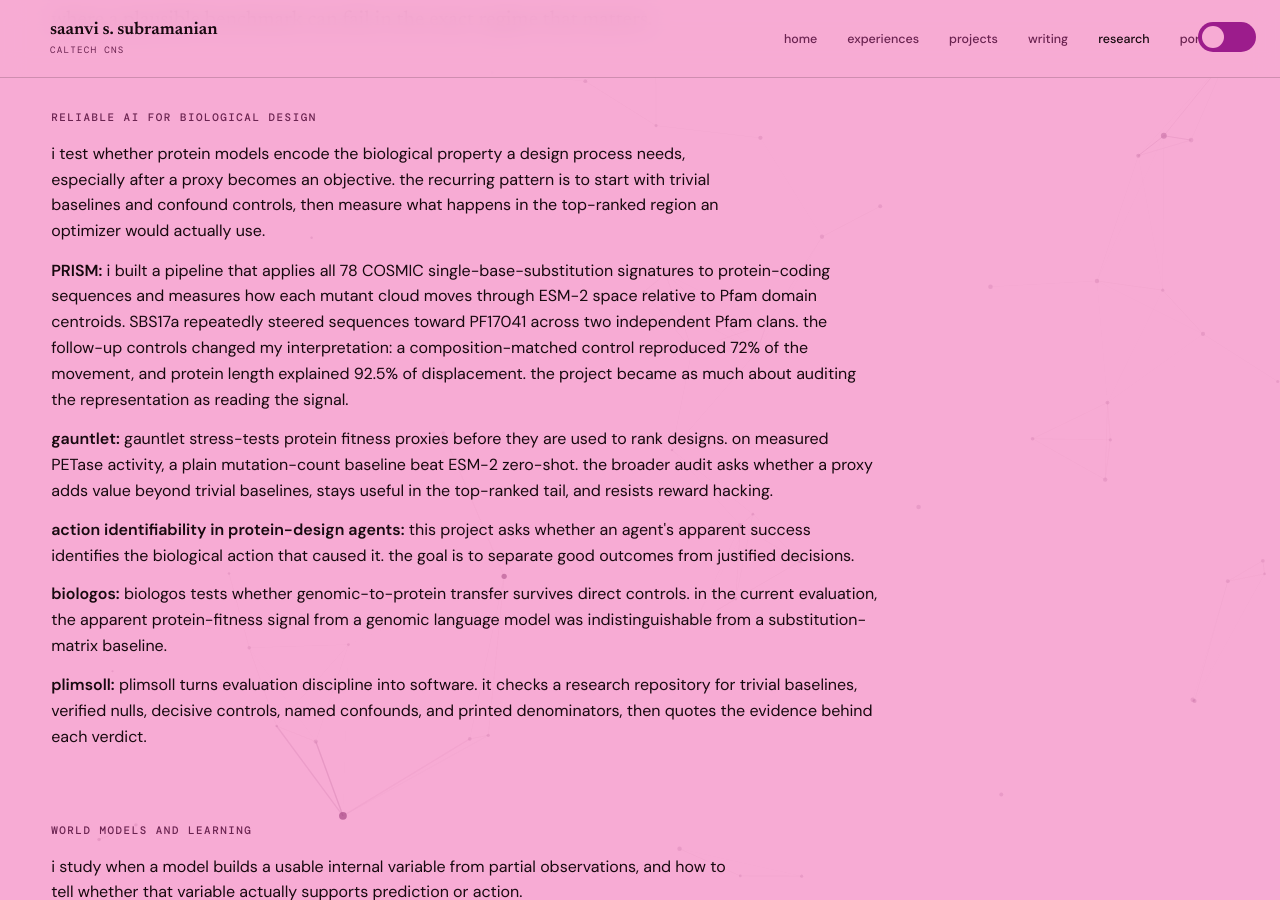
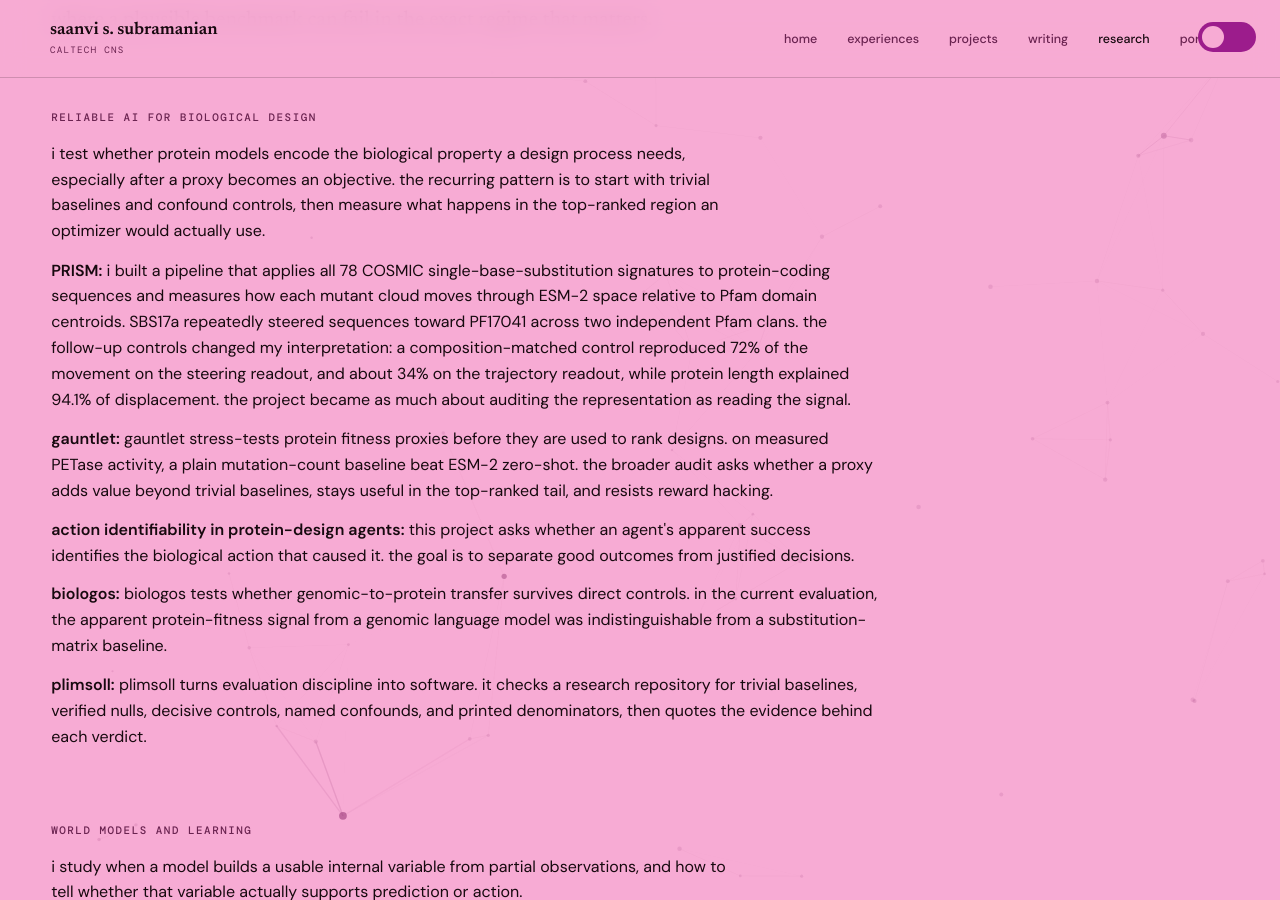
Before and after one commit to saanviiyer/saanviiyer.github.io, a Jekyll site: the page built from pages/research.html, in a window 1280 px wide and 900 px high, scrolled down 382 px. Built offline with Jekyll 4.4.1, drawn with Linux system fonts in a browser that asks for light colours; some web fonts are replaced.

Commit message:
Correct the length fit, scope the scramble ratio, and drop the retracted floor phrasing
The remaining surfaces still carried three claims the project ledgers have
since corrected.

The length fit reported as 92.5% has no code or saved output that produces
it; the only on-disk derivation gives 0.941, so these now read 94.1%. The
two files that document the provenance of that discrepancy are left alone
on purpose.

The 72% composition-matched ratio belongs to the steering readout. The
trajectory readout retains about 34% of the excess over uniform, so the
bare 72% is now scoped where it appeared as a project-general fact.

"Natural-protein floor" is a reference mean and standard deviation over 25
measured proteins, not a floor. REVISIONS.md records this as corrected in
wiml, icbinb and interpscience; these three surfaces were missed.

Co-Authored-By: Claude Opus 5 <noreply@anthropic.com>

```diff
--- a/pages/demo-selection-under-optimization.html
+++ b/pages/demo-selection-under-optimization.html
@@ -34,7 +34,7 @@ permalink: /pages/demos/selection-under-optimization/
 
     <p>With no noise the two curves sit on top of each other, because the proxy is the true quality and optimizing it optimizes what you want. Add noise and the proxy curve climbs faster than the true curve, because a larger search is more likely to find a candidate whose score is high for the wrong reason. That gap is the winner's curse, and it is why I report utility in the top-ranked region a design process would actually use, not just the bulk correlation.</p>
 
-    <p>The link to the projects is direct. In gauntlet a learned fitness proxy looked respectable in bulk and lost most of its usefulness among the top-ranked variants. In PRISM an unconstrained search pushed an embedding score far past the natural-protein floor while producing sequences that were not credible proteins. The white-box evaluation proposal is one answer to the same problem.</p>
+    <p>The link to the projects is direct. In gauntlet a learned fitness proxy looked respectable in bulk and lost most of its usefulness among the top-ranked variants. In PRISM an unconstrained search pushed an embedding score far outside the natural-protein reference band while producing sequences that were not credible proteins. The white-box evaluation proposal is one answer to the same problem.</p>
 
     <p class="demo-note">This is a Monte Carlo simulation drawn from Gaussian quality and Gaussian proxy error, averaged over many trials in your browser. It illustrates the selection mechanism and is not fit to any dataset.</p>
   </div>
--- a/pages/research.html
+++ b/pages/research.html
@@ -12,7 +12,7 @@ permalink: /pages/research/
 <h2 class="section-heading">Reliable AI for biological design</h2>
 <p class="proj-blurb">i test whether protein models encode the biological property a design process needs, especially after a proxy becomes an objective. the recurring pattern is to start with trivial baselines and confound controls, then measure what happens in the top-ranked region an optimizer would actually use.</p>
 
-<p class="proj-line"><strong>PRISM:</strong> i built a pipeline that applies all 78 COSMIC single-base-substitution signatures to protein-coding sequences and measures how each mutant cloud moves through ESM-2 space relative to Pfam domain centroids. SBS17a repeatedly steered sequences toward PF17041 across two independent Pfam clans. the follow-up controls changed my interpretation: a composition-matched control reproduced 72% of the movement, and protein length explained 92.5% of displacement. the project became as much about auditing the representation as reading the signal.</p>
+<p class="proj-line"><strong>PRISM:</strong> i built a pipeline that applies all 78 COSMIC single-base-substitution signatures to protein-coding sequences and measures how each mutant cloud moves through ESM-2 space relative to Pfam domain centroids. SBS17a repeatedly steered sequences toward PF17041 across two independent Pfam clans. the follow-up controls changed my interpretation: a composition-matched control reproduced 72% of the movement on the steering readout, and about 34% on the trajectory readout, while protein length explained 94.1% of displacement. the project became as much about auditing the representation as reading the signal.</p>
 
 <p class="proj-line"><strong>gauntlet:</strong> gauntlet stress-tests protein fitness proxies before they are used to rank designs. on measured PETase activity, a plain mutation-count baseline beat ESM-2 zero-shot. the broader audit asks whether a proxy adds value beyond trivial baselines, stays useful in the top-ranked tail, and resists reward hacking.</p>
 
--- a/pages/writing-portable-audit.html
+++ b/pages/writing-portable-audit.html
@@ -10,7 +10,7 @@ permalink: /pages/writing/portable-audit/
   </header>
 
   <div class="rp-body">
-<p>A proxy can correlate with what we care about on ordinary data and become useless once a search process learns to exploit it. I saw this in PRISM: a protein-embedding score appeared biologically structured, yet a composition-matched control reproduced 72% of its movement, protein length explained 92.5% of displacement, and an unconstrained search pushed the score five standard deviations past the natural-protein floor while producing non-proteins. I want to turn that failure into a general audit.</p>
+<p>A proxy can correlate with what we care about on ordinary data and become useless once a search process learns to exploit it. I saw this in PRISM: a protein-embedding score appeared biologically structured, yet a composition-matched control reproduced 72% of its movement on the steering readout, protein length explained 94.1% of displacement, and an unconstrained search pushed the score five standard deviations below the mean of a natural-protein reference set while producing non-proteins. I want to turn that failure into a general audit.</p>
 
 <p>Research question: Can a small set of diagnostics predict when a learned score will fail under search, and do those diagnostics transfer across domains?</p>
 
```
Also changed, not shown: 1 other file.
